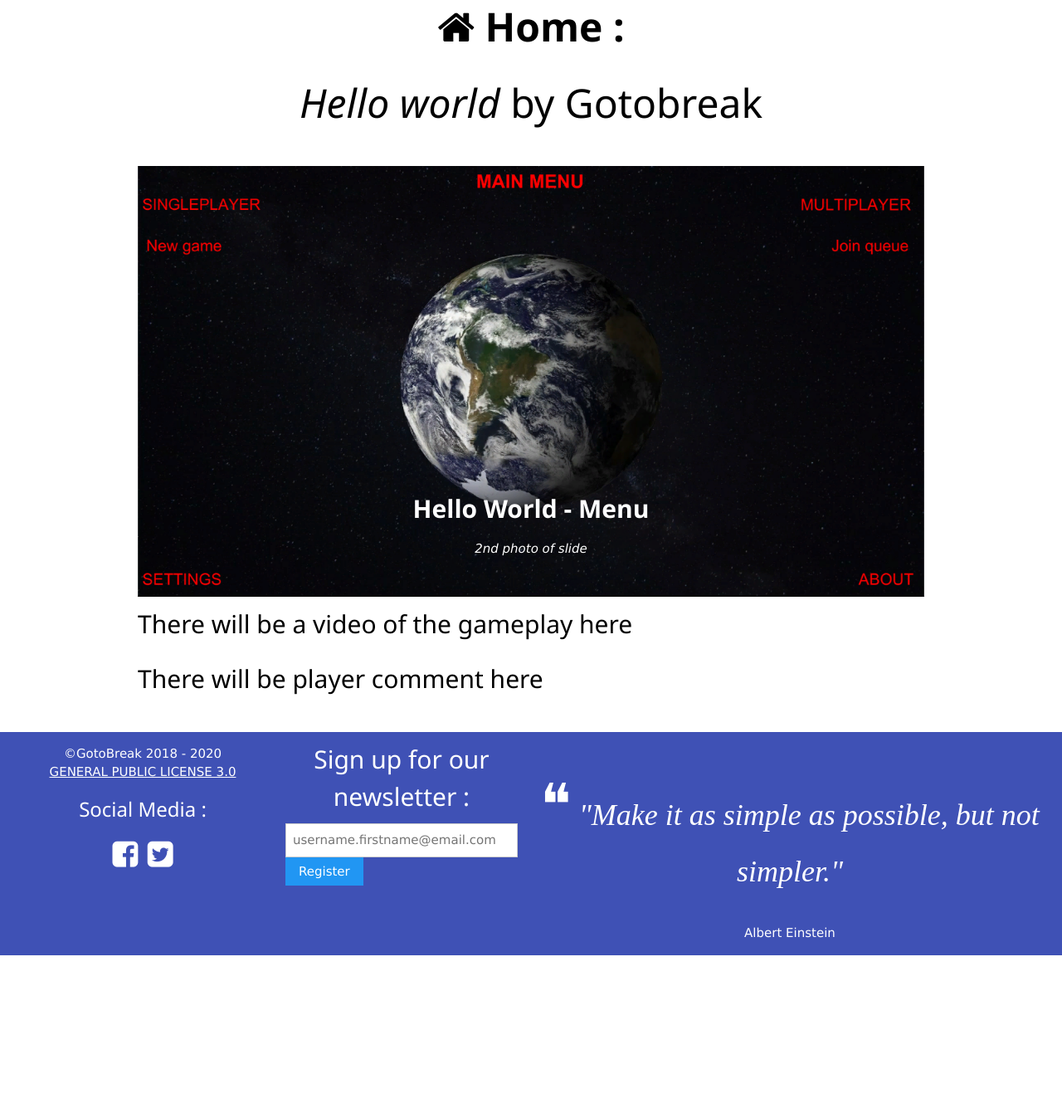
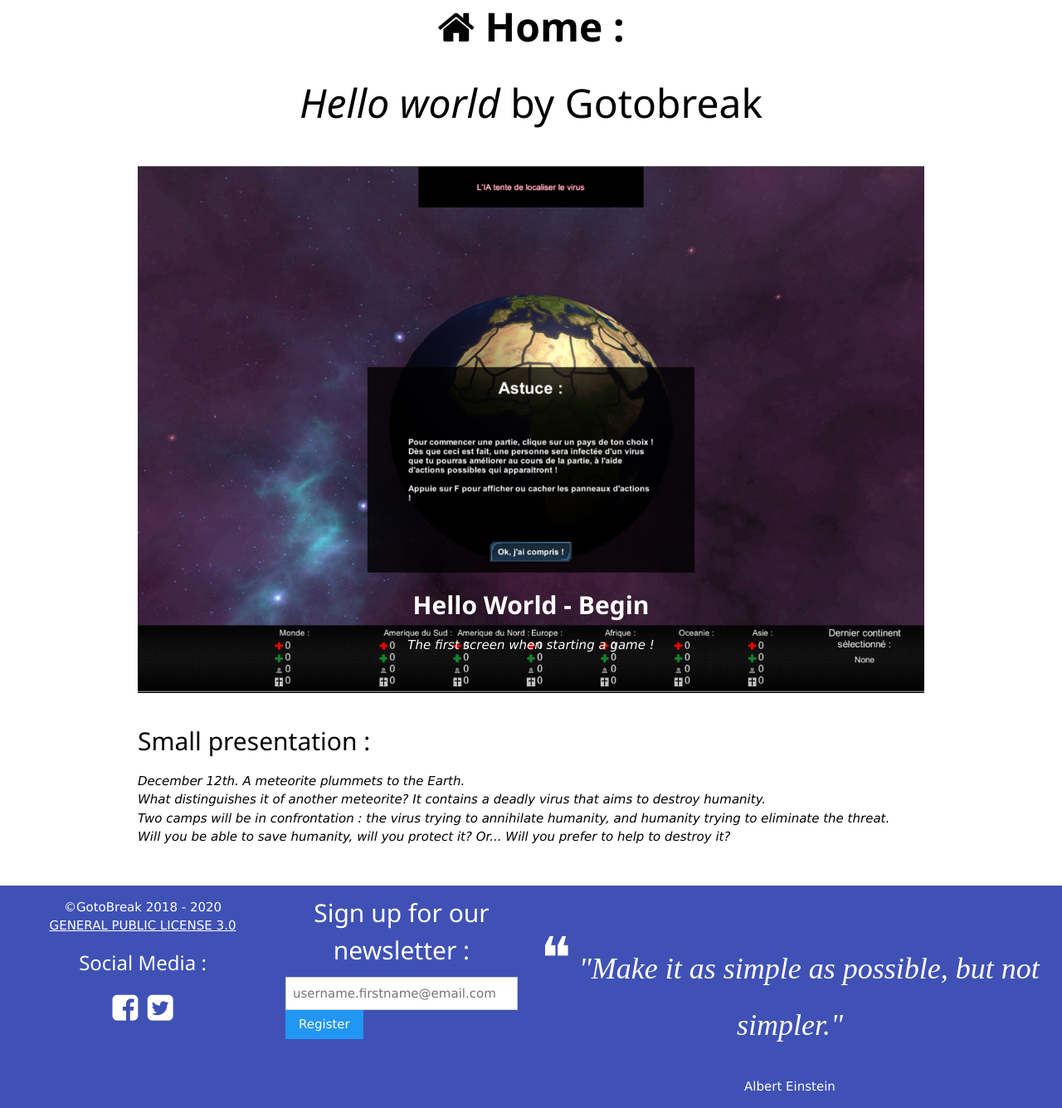
Before and after one commit to Dominique57/Dominique57.github.io, a PHP site: page / in a window 1280 px wide. Shown: the part 248-1583 px from the top of the page at 83% size. Before the commit the page ends 1399 px from the top, so only its background shows below. Run offline with PHP 8.4, Linux system fonts and the light colour scheme; some libraries are stand-ins or nearby versions.

Commit message:
Final touches

```diff
--- a/WEBSITE/home.php
+++ b/WEBSITE/home.php
@@ -23,33 +23,38 @@ include_once 'Includes/session.php';
         <div class="w3-black">
             <!-- Automatic Slideshow Images -->
             <div class="mySlides w3-display-container w3-center">
-                <img src="/img/game1.PNG" class="w3-animate-opacity" style="width:100%">
+                <img src="/img/MenuGame.PNG" class="w3-animate-opacity" style="width:100%">
                 <div class="w3-display-bottommiddle w3-container w3-text-white w3-padding-32">
                     <h2><b>Hello World - Menu</b></h2>
-                    <p><i>1st photo of slide</i></p>
+                    <p><i>The main Menu of Hello World</i></p>
                 </div>
             </div>
             <div class="mySlides w3-display-container w3-center">
-                <img src="/img/game1.PNG" class="w3-animate-opacity" style="width:100%">
+                <img src="/img/GameIntro.PNG" class="w3-animate-opacity" style="width:100%">
                 <div class="w3-display-bottommiddle w3-container w3-text-white w3-padding-32">
-                    <h2><b>Hello World - Menu</b></h2>
-                    <p><i>2nd photo of slide</i></p>
+                    <h2><b>Hello World - Begin</b></h2>
+                    <p><i>The first screen when starting a game !</i></p>
                 </div>
             </div>
             <div class="mySlides w3-display-container w3-center">
-                <img src="/img/game1.PNG" class="w3-animate-opacity" style="width:100%">
+                <img src="/img/GameScreen.PNG" class="w3-animate-opacity" style="width:100%">
                 <div class="w3-display-bottommiddle w3-container w3-text-white w3-padding-32">
-                    <h2><b>Hello World - Menu</b></h2>
-                    <p><i>3rd photo of slide</i></p>
+                    <h2><b>Hello World - Play</b></h2>
+                    <p><i>A screen capture of the game in action !</i></p>
                 </div>
             </div>
         </div>
     </div>
-    <div class="w3-container w3-content">
-        <h2> There will be a video of the gameplay here</h2>
-    </div>
-    <div class="w3-container w3-content">
-        <h2> There will be player comment here</h2>
+    <div class="w3-container w3-content w3-margin-top w3-padding-top">
+        <h2> Small presentation :</h2>
+        <p>
+            <i>
+                December 12th. A meteorite plummets to the Earth. <br>
+                What distinguishes it of another meteorite? It contains a deadly virus that aims to destroy humanity. <br>
+                Two camps will be in confrontation : the virus trying to annihilate humanity, and  humanity trying to eliminate the threat. <br>
+                Will you be able to save humanity, will you protect it? Or... Will you prefer to help to destroy it?
+            </i>
+        </p>
     </div>
 
 </main>
```
Also changed, not shown: WEBSITE/download.php (+19 -1 lines), WEBSITE/presentation.php (+10 -4 lines), WEBSITE/img/GameIntro.PNG (added), WEBSITE/img/GameScreen.PNG (added), WEBSITE/img/MenuGame.PNG (added), 1 other file.
